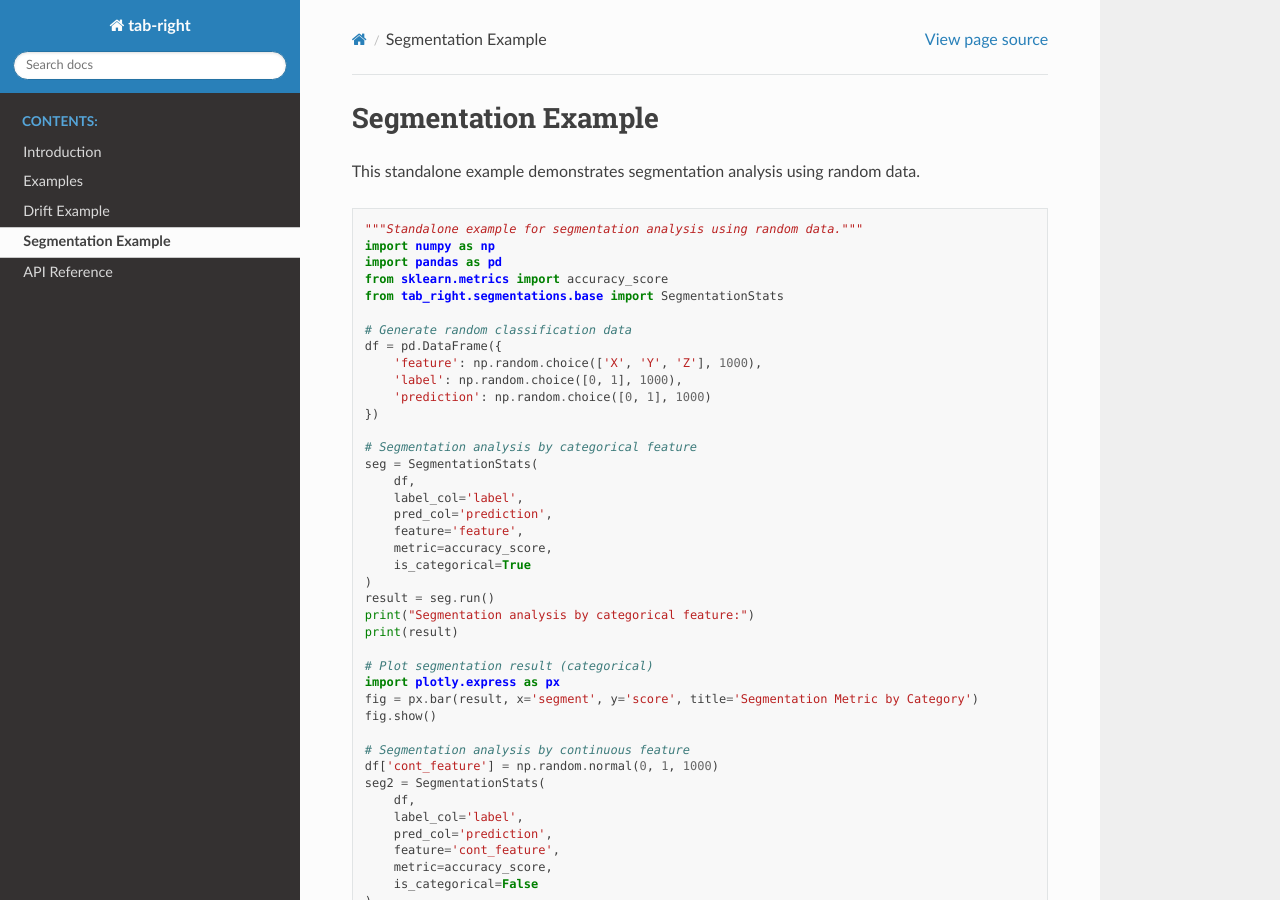
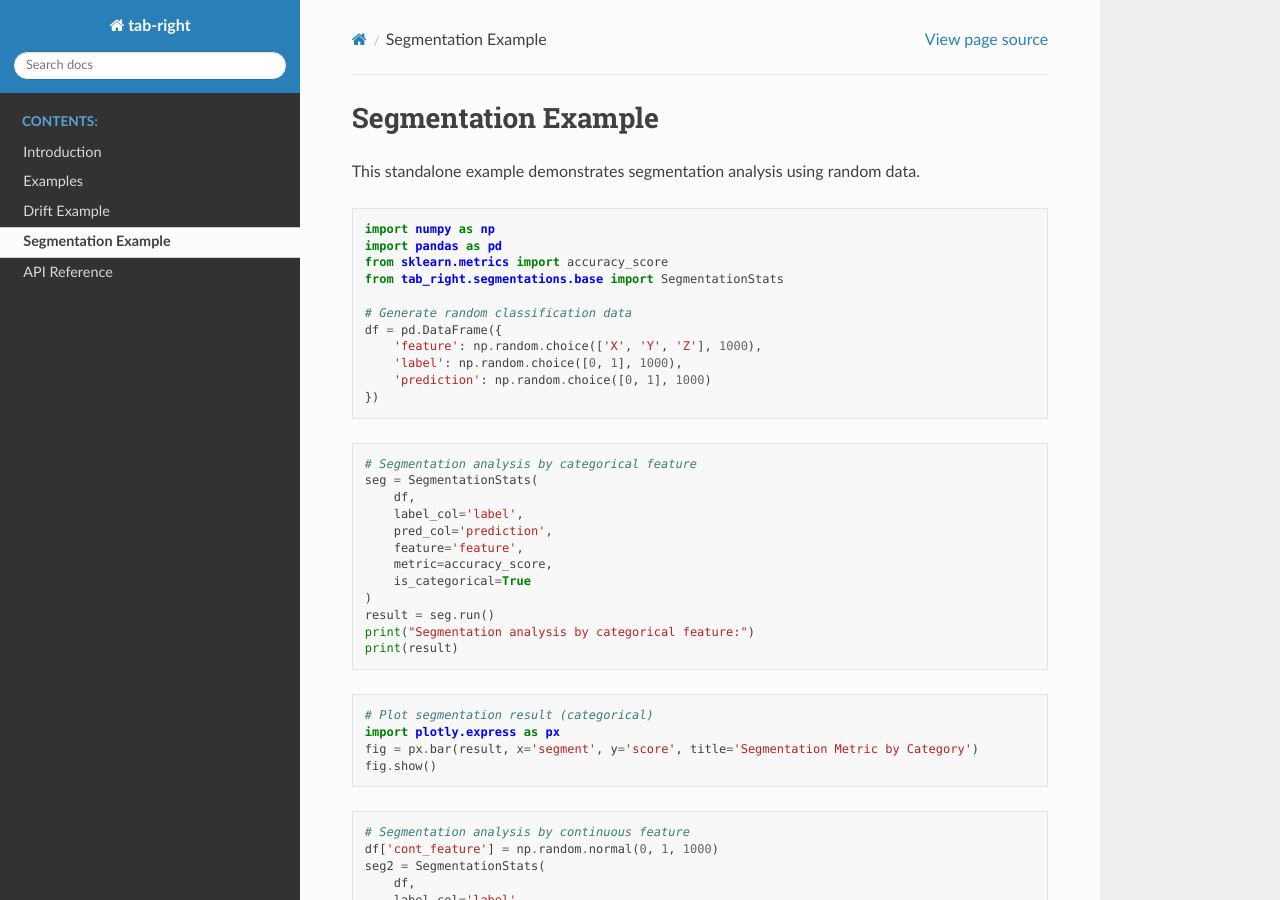
Before and after one commit to DanielAvdar/Tab-right, a Sphinx documentation site: the page built from docs/source/segmentation_example.rst, in a window 1280 px wide and 900 px high. Built offline with Sphinx 7.4.7 and the Read the Docs theme 3.1.0, drawn with Linux system fonts in a browser that asks for light colours.

Commit message:
Add code-block annotations in doc examples for clarity
This commit adds explicit `.. code-block:: python` annotations to code sections in `drift_example.rst` and `segmentation_example.rst`. These changes improve readability and ensure proper syntax highlighting in the documentation.

Signed-off-by: DanielAvdar <66269169+DanielAvdar@users.noreply.github.com>

```diff
--- a/docs/source/segmentation_example.rst
+++ b/docs/source/segmentation_example.rst
@@ -7,7 +7,6 @@ This standalone example demonstrates segmentation analysis using random data.
 
 .. code-block:: python
 
-    """Standalone example for segmentation analysis using random data."""
     import numpy as np
     import pandas as pd
     from sklearn.metrics import accuracy_score
@@ -19,6 +18,8 @@ This standalone example demonstrates segmentation analysis using random data.
         'label': np.random.choice([0, 1], 1000),
         'prediction': np.random.choice([0, 1], 1000)
     })
+
+.. code-block:: python
 
     # Segmentation analysis by categorical feature
     seg = SegmentationStats(
@@ -33,10 +34,14 @@ This standalone example demonstrates segmentation analysis using random data.
     print("Segmentation analysis by categorical feature:")
     print(result)
 
+.. code-block:: python
+
     # Plot segmentation result (categorical)
     import plotly.express as px
     fig = px.bar(result, x='segment', y='score', title='Segmentation Metric by Category')
     fig.show()
+
+.. code-block:: python
 
     # Segmentation analysis by continuous feature
     df['cont_feature'] = np.random.normal(0, 1, 1000)
@@ -52,6 +57,8 @@ This standalone example demonstrates segmentation analysis using random data.
     print("\nSegmentation analysis by continuous feature:")
     print(result2)
 
+.. code-block:: python
+
     # Plot segmentation result (continuous)
     # Convert Interval objects to strings for plotting
     result2['segment'] = result2['segment'].astype(str)
```
Also changed, not shown: docs/source/drift_example.rst (+8 -0 lines).
